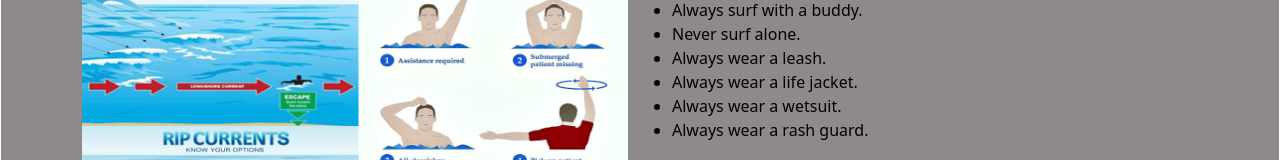
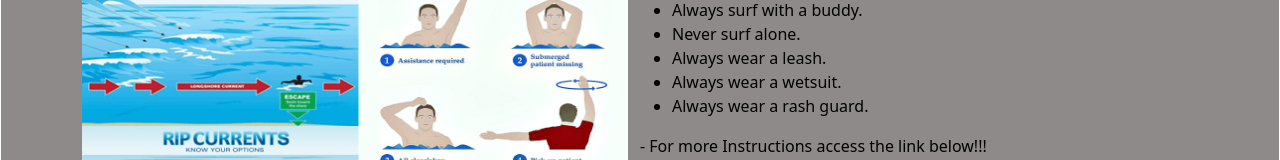
Before and after one commit to AltB22/Ocean_Pulse, a React (Create React App) app in the folder client/: page / in a window 1280 px wide. Shown: the part 2407-2567 px from the top of the page. Built offline with nearby package versions, Linux system fonts and the light colour scheme.

Commit message:
added the video

```diff
--- a/client/src/components/pages/home.js
+++ b/client/src/components/pages/home.js
@@ -119,7 +119,7 @@
           <p> - Surfing is a great way to get exercise and enjoy the outdoors. But it can also be dangerous. If you're a beginner, you should learn how to surf safely. If you're an experienced surfer, you should still be careful. Here are some tips to help you stay safe while surfing.</p>
         </div>
         <iframe title="This is a unique title" width="420" height="315"
-          src="https://www.youtube.com/embed/tgbNymZ7vqY">
+          src="https://www.youtube.com/embed/PBmijBB57Go">
         </iframe>
         <Container className="SafetyImage">
           <Row xs={1} md={2} className="g-4">
@@ -131,7 +131,7 @@
                   <li>Always surf with a buddy.</li>
                   <li>Never surf alone.</li>
                   <li>Always wear a leash.</li>
-                  <li>Always wear a life jacket.</li>
+
                   <li>Always wear a wetsuit.</li>
                   <li>Always wear a rash guard.</li>
                 </ul>
```
